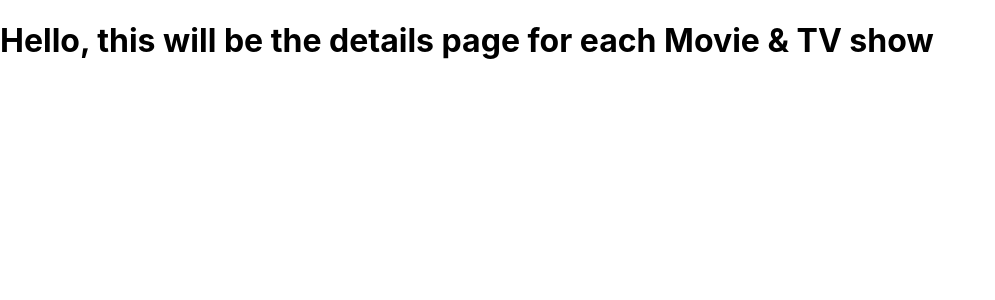
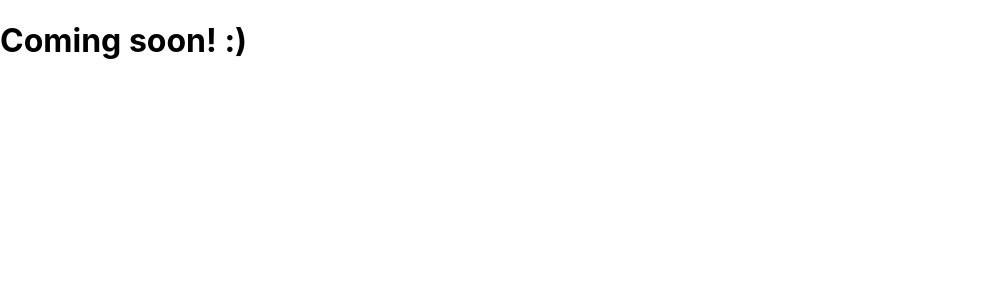
Before and after one commit to KieranTheMan/kodflix, a React (Create React App) app: page /details in a window 1280 px wide. Shown: the top 300 px of the page, without its empty margins (0-995 px from the left). Built offline with nearby package versions, Linux system fonts and the light colour scheme.

Commit message:
13# Introduce Component State

```diff
--- a/src/Details.js
+++ b/src/Details.js
@@ -1,7 +1,24 @@
 import React from 'react'
+class app extends React.Component {
+    constructor(props) {
+        super(props);
+        this.state = {
+        message: `Hello, this will be the details page
+        for each Movie & TV show :-)`
+        }
+    }
+componentDidMount(){ //waits for the componetent to mouted(initiated) and runs the code inside
+    setTimeout(()=> { this.setState({message:'Coming soon! :)'}); }, 3000);
 
-export default function Details() {
+}
+
+
+render() {
     return (
-        <h1>Hello, this will be the details page for each Movie & TV show</h1>
+        <div>
+            <h1>{this.state.message}</h1>
+        </div>
     );
+  }
 }
+export default app
```
